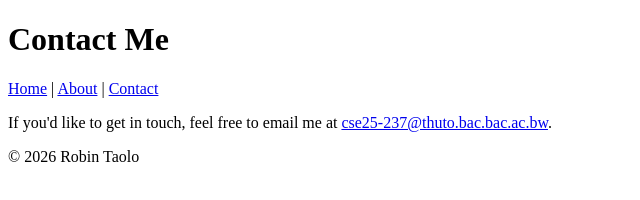
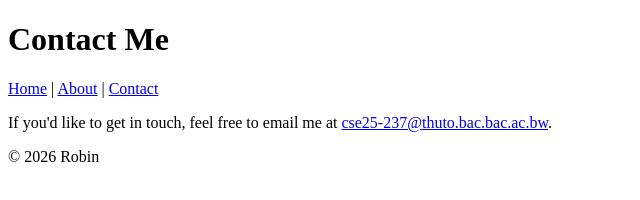
Before and after one commit to Frosti-jpg/cse25-237, a plain HTML site: page contact.html in a window 1280 px wide. Shown: the full height of the page, 0-640 px from the left. Drawn offline with Linux system fonts and the light colour scheme.

Commit message:
contact.html

```diff
--- a/contact.html
+++ b/contact.html
@@ -21,7 +21,8 @@
 
 
   <footer>
-    <p>&copy; 2026 Robin Taolo</p>
+    <p>&copy; 2026 Robin</p>
   </footer>
 </body>
+
 </html>
```
